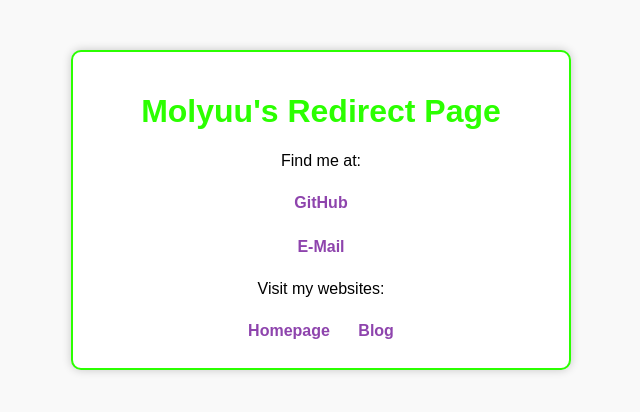
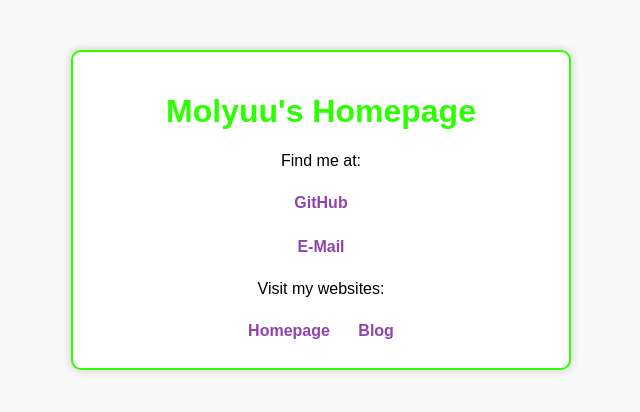
Before and after one commit to Molyuu/Molyuu.github.io, a plain HTML site: page index.html in a window 1280 px wide. Shown: the whole page, without its empty margins (319-959 px from the left). Drawn offline with Linux system fonts and the light colour scheme.

Commit message:
Edit title

```diff
--- a/index.html
+++ b/index.html
@@ -4,7 +4,7 @@
 <head>
     <meta charset="UTF-8">
     <meta name="viewport" content="width=device-width, initial-scale=1.0">
-    <title> Molyuu's Redirect Page</title>
+    <title> Molyuu's Homepage</title>
     <style>
         *,
         *::before,
@@ -85,7 +85,7 @@
 
 <body>
     <div class="container">
-        <h1> Molyuu's Redirect Page </h1>
+        <h1>Molyuu's Homepage</h1>
         <p> </p>
         <p>Find me at:</p>
         <ul>
```
